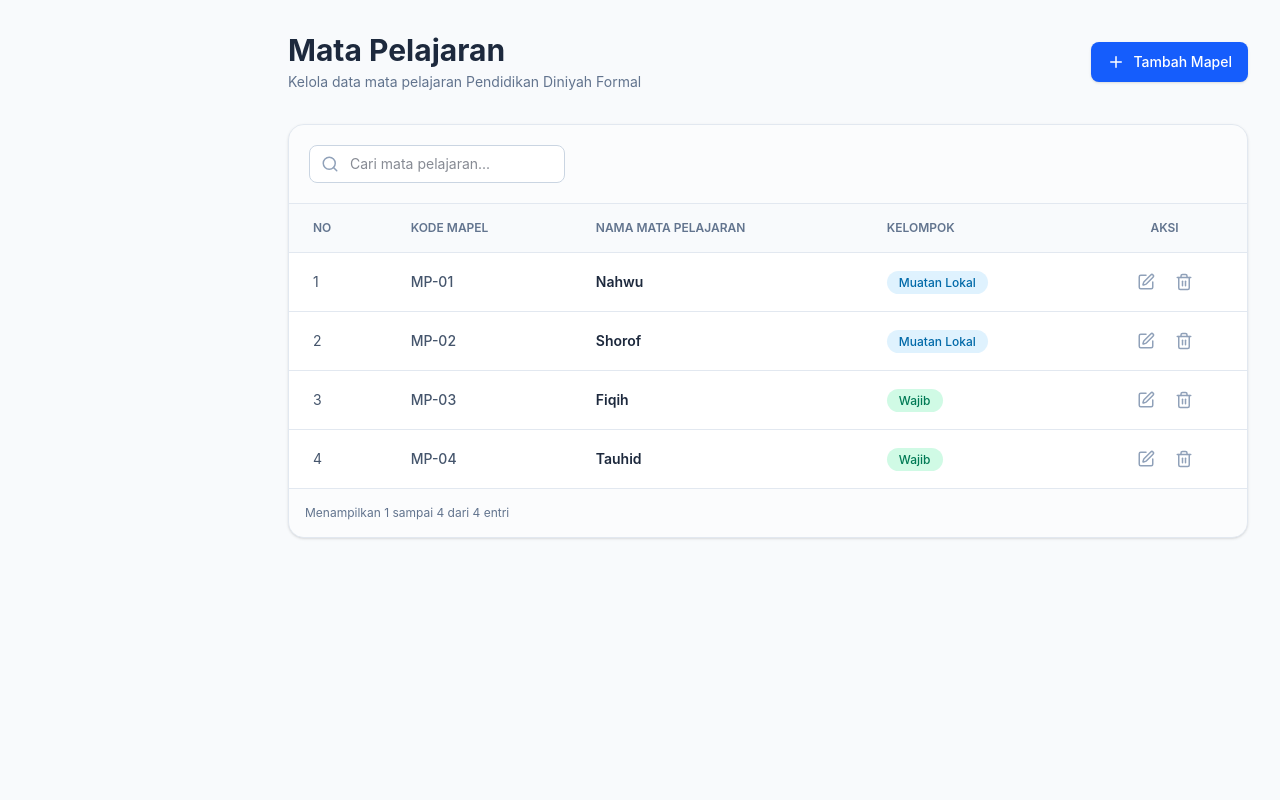
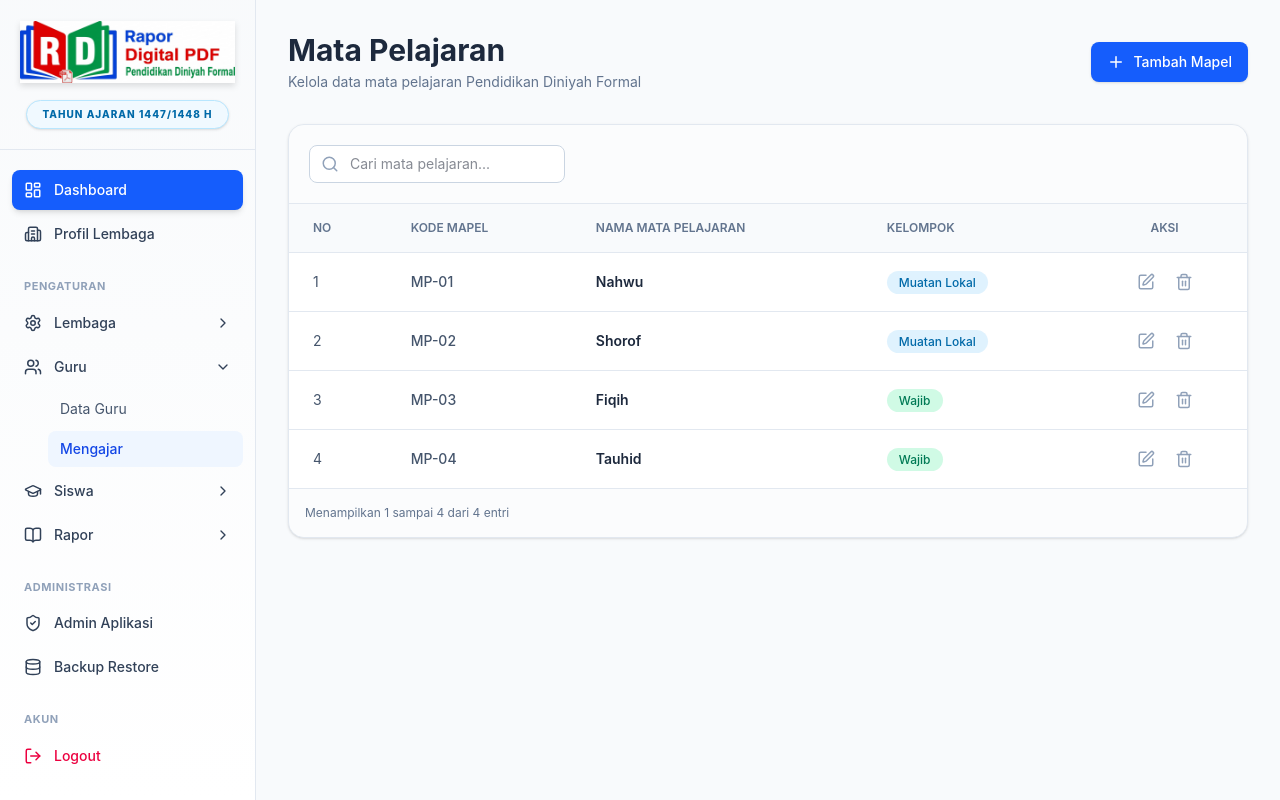
Before and after one commit to Kangsanboy/RD-PDF, a Next.js app: page /mapel in a window 1280 px wide. Built offline with nearby package versions, Linux system fonts and the light colour scheme.

Commit message:
Update layout.tsx

```diff
--- a/app/layout.tsx
+++ b/app/layout.tsx
@@ -1,7 +1,8 @@
 import type { Metadata } from "next";
 import { Geist, Geist_Mono } from "next/font/google";
 import "./globals.css";
-import { ThemeProvider } from "@/components/ThemeProvider"; // Ini panggilannya
+import { ThemeProvider } from "@/components/ThemeProvider";
+import Sidebar from "@/components/Sidebar"; // Panggil Sidebar di sini
 
 const geistSans = Geist({
   variable: "--font-geist-sans",
@@ -14,7 +15,7 @@ const geistMono = Geist_Mono({
 });
 
 export const metadata: Metadata = {
-  title: "RD-PDF rapor digital pendidikan diniyah formal", // Judul tab browser
+  title: "RD PDF",
   description: "Rapor Digital Pendidikan Diniyah Formal",
 };
 
@@ -24,16 +25,25 @@ export default function RootLayout({
   children: React.ReactNode;
 }>) {
   return (
-    // Tambahin suppressHydrationWarning biar gak error pas ganti tema
     <html
       lang="en"
       suppressHydrationWarning
       className={`${geistSans.variable} ${geistMono.variable} h-full antialiased`}
     >
-      <body className="min-h-full flex flex-col">
-        {/* Ini pembungkus temanya */}
+      <body className="min-h-full flex flex-col bg-slate-50 dark:bg-slate-900 transition-colors duration-300">
         <ThemeProvider>
-          {children}
+          {/* Bungkus utama agar Sidebar dan Konten bersebelahan */}
+          <div className="flex min-h-screen">
+
+            {/* Sidebar sekarang terkunci permanen di sini */}
+            <Sidebar />
+
+            {/* Konten menu yang berubah-ubah bakal masuk ke sini */}
+            <div className="flex-1 w-full flex flex-col">
+              {children}
+            </div>
+
+          </div>
         </ThemeProvider>
       </body>
     </html>
```
